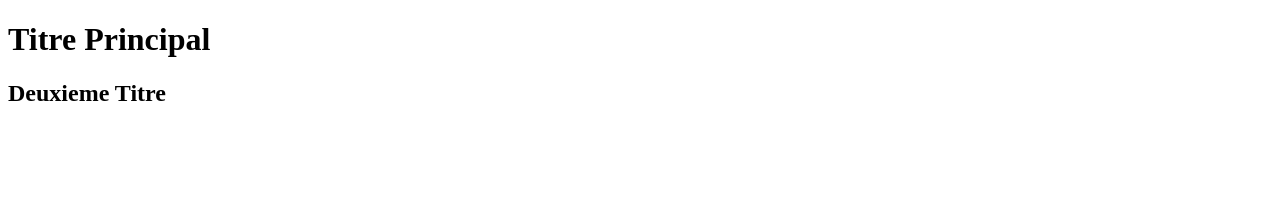
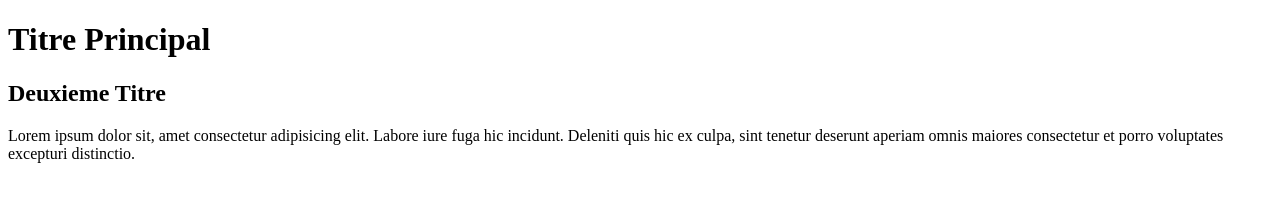
Before and after one commit to MayaSrmb/premierprojet, a plain HTML site: page index.html in a window 1280 px wide. Drawn offline with Linux system fonts and the light colour scheme.

Commit message:
ajout du paragraphe p version02

```diff
--- a/index.html
+++ b/index.html
@@ -8,6 +8,6 @@
 <body>
     <h1>Titre Principal</h1>
     <h2>Deuxieme Titre</h2>
-
+    <p>Lorem ipsum dolor sit, amet consectetur adipisicing elit. Labore iure fuga hic incidunt. Deleniti quis hic ex culpa, sint tenetur deserunt aperiam omnis maiores consectetur et porro voluptates excepturi distinctio.</p>
 </body>
 </html>
```
